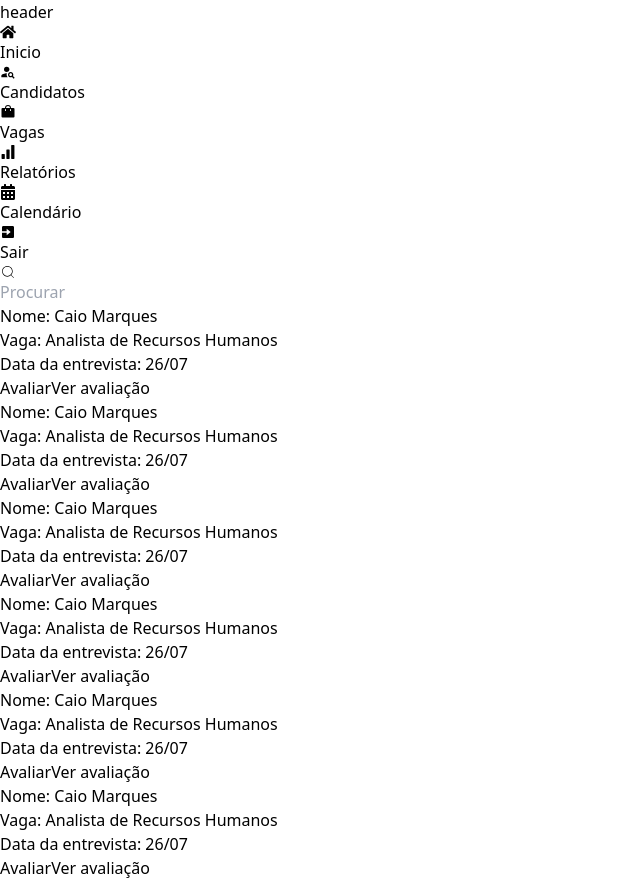
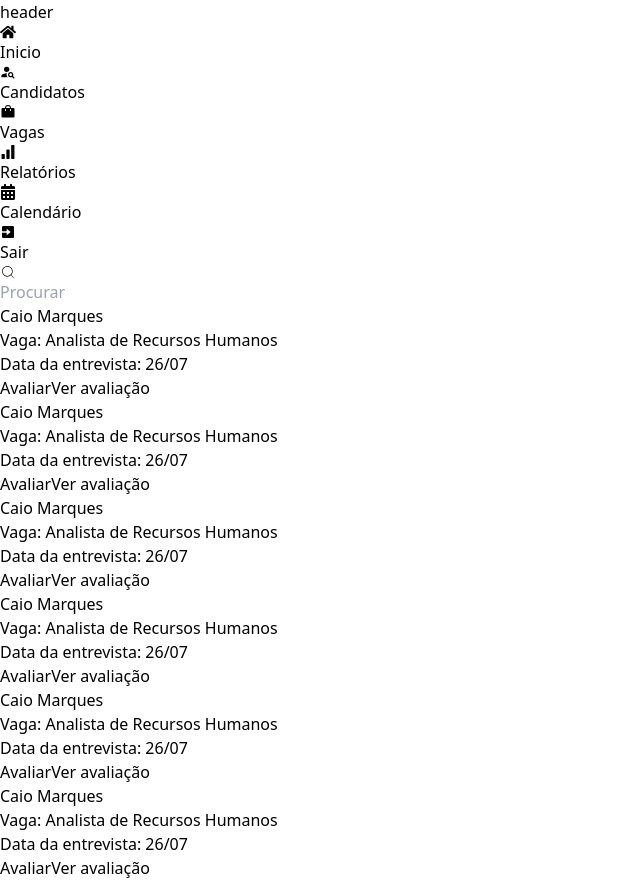
Before and after one commit to CaioMar7/recruiter-reviews-frontend, a React (Vite) app: page /dashboard in a window 1280 px wide. Shown: the whole page, without its empty margins (0-640 px from the left). Built offline with nearby package versions, Linux system fonts and the light colour scheme.

Commit message:
Alterações no dashboard.

```diff
--- a/src/pages/Dashboard/index.tsx
+++ b/src/pages/Dashboard/index.tsx
@@ -10,7 +10,14 @@ import { FaCalendarAlt } from "react-icons/fa";
 
 
 
-
+const candidates = [
+  {name: "Caio Marques", vaga: "Analista de Recursos Humanos", data: "26/07"},
+  {name: "Caio Marques", vaga: "Analista de Recursos Humanos", data: "26/07"},
+  {name: "Caio Marques", vaga: "Analista de Recursos Humanos", data: "26/07"},
+  {name: "Caio Marques", vaga: "Analista de Recursos Humanos", data: "26/07"},
+  {name: "Caio Marques", vaga: "Analista de Recursos Humanos", data: "26/07"},
+  {name: "Caio Marques", vaga: "Analista de Recursos Humanos", data: "26/07"}
+]
 
 
 
@@ -45,60 +52,21 @@ export function Dashboard() {
               </header>
               <section className="h-full overflow-y-auto pb-20 ">
                 <ul className="">
+
+                  {
+                    candidates.map( candidate => (
                       <li className="p-4 border-b-2 border-sky-50">
-                    <h2 className="text-xl font-bold uppercase"> Nome: Caio Marques </h2>
-                    <h3> Vaga: Analista de Recursos Humanos </h3>
-                    <p> Data da entrevista: 26/07 </p>
+                      <h2 className="text-xl font-bold uppercase"> {candidate.name} </h2>
+                      <h3> Vaga: {candidate.vaga} </h3>
+                      <p> Data da entrevista: {candidate.data} </p>
                       <div className="flex gap-4 mt-4">
                         <button className="bg-sky-100 text-xl" > Avaliar </button>
                         <button className="bg-sky-100 text-xl" > Ver avaliação </button>
                       </div>
                     </li>
-                  <li className="p-4 border-b-2 border-sky-50">
-                    <h2 className="text-xl font-bold uppercase"> Nome: Caio Marques </h2>
-                    <h3> Vaga: Analista de Recursos Humanos </h3>
-                    <p> Data da entrevista: 26/07 </p>
-                    <div className="flex gap-4 mt-4">
-                      <button className="bg-sky-100 text-xl" > Avaliar </button>
-                      <button className="bg-sky-100 text-xl" > Ver avaliação </button>
-                    </div>
-                  </li>
-                  <li className="p-4 border-b-2 border-sky-50">
-                    <h2 className="text-xl font-bold uppercase"> Nome: Caio Marques </h2>
-                    <h3> Vaga: Analista de Recursos Humanos </h3>
-                    <p> Data da entrevista: 26/07 </p>
-                    <div className="flex gap-4 mt-4">
-                      <button className="bg-sky-100 text-xl" > Avaliar </button>
-                      <button className="bg-sky-100 text-xl" > Ver avaliação </button>
-                    </div>
-                  </li>
-                  <li className="p-4 border-b-2 border-sky-50">
-                    <h2 className="text-xl font-bold uppercase"> Nome: Caio Marques </h2>
-                    <h3> Vaga: Analista de Recursos Humanos </h3>
-                    <p> Data da entrevista: 26/07 </p>
-                    <div className="flex gap-4 mt-4">
-                      <button className="bg-sky-100 text-xl" > Avaliar </button>
-                      <button className="bg-sky-100 text-xl" > Ver avaliação </button>
-                    </div>
-                  </li>
-                  <li className="p-4 border-b-2 border-sky-50">
-                    <h2 className="text-xl font-bold uppercase"> Nome: Caio Marques </h2>
-                    <h3> Vaga: Analista de Recursos Humanos </h3>
-                    <p> Data da entrevista: 26/07 </p>
-                    <div className="flex gap-4 mt-4">
-                      <button className="bg-sky-100 text-xl" > Avaliar </button>
-                      <button className="bg-sky-100 text-xl" > Ver avaliação </button>
-                    </div>
-                  </li>
-                  <li className="p-4 border-b-2 border-sky-50">
-                    <h2 className="text-xl font-bold uppercase"> Nome: Caio Marques </h2>
-                    <h3> Vaga: Analista de Recursos Humanos </h3>
-                    <p> Data da entrevista: 26/07 </p>
-                    <div className="flex gap-4 mt-4">
-                      <button className="bg-sky-100 text-xl" > Avaliar </button>
-                      <button className="bg-sky-100 text-xl" > Ver avaliação </button>
-                    </div>
-                  </li>
+                    ))
+                  }
+
                 </ul>
               </section>
             </div>
```
Lines whose indentation alone changed are shown as unchanged.
